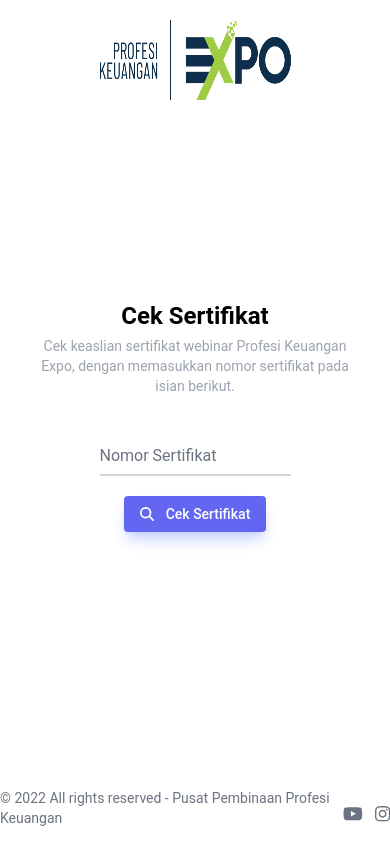
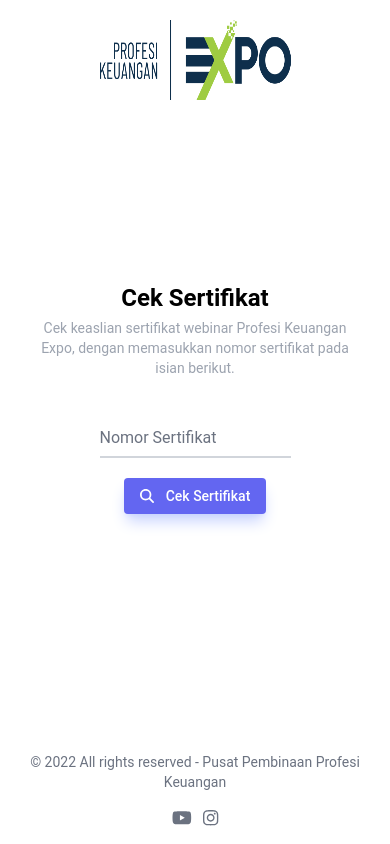
Before and after one commit to jetmiky/expo-certificate, a React (Vite) app: page / in a window 390 px wide. Built offline with nearby package versions, Linux system fonts and the light colour scheme; no server answers.

Commit message:
Footer view on mobile

```diff
--- a/src/components/layout/Footer.tsx
+++ b/src/components/layout/Footer.tsx
@@ -6,8 +6,9 @@ import SocialLink from "../SocialLink";
 
 export default function Footer(): JSX.Element {
   return (
-    <footer className="container py-4 flex justify-between">
-      <p className="text-sm text-gray-500">
+    <footer className="container py-4">
+      <div className="flex flex-col items-center md:justify-between md:flex-row">
+        <p className="text-sm text-gray-500 text-center md:text-left">
           &copy; 2022 All rights reserved - Pusat Pembinaan Profesi Keuangan
         </p>
 
@@ -19,6 +20,7 @@ export default function Footer(): JSX.Element {
             hoverColor="indigo"
           />
         </div>
+      </div>
     </footer>
   );
 }
```
Lines whose indentation alone changed are shown as unchanged.
